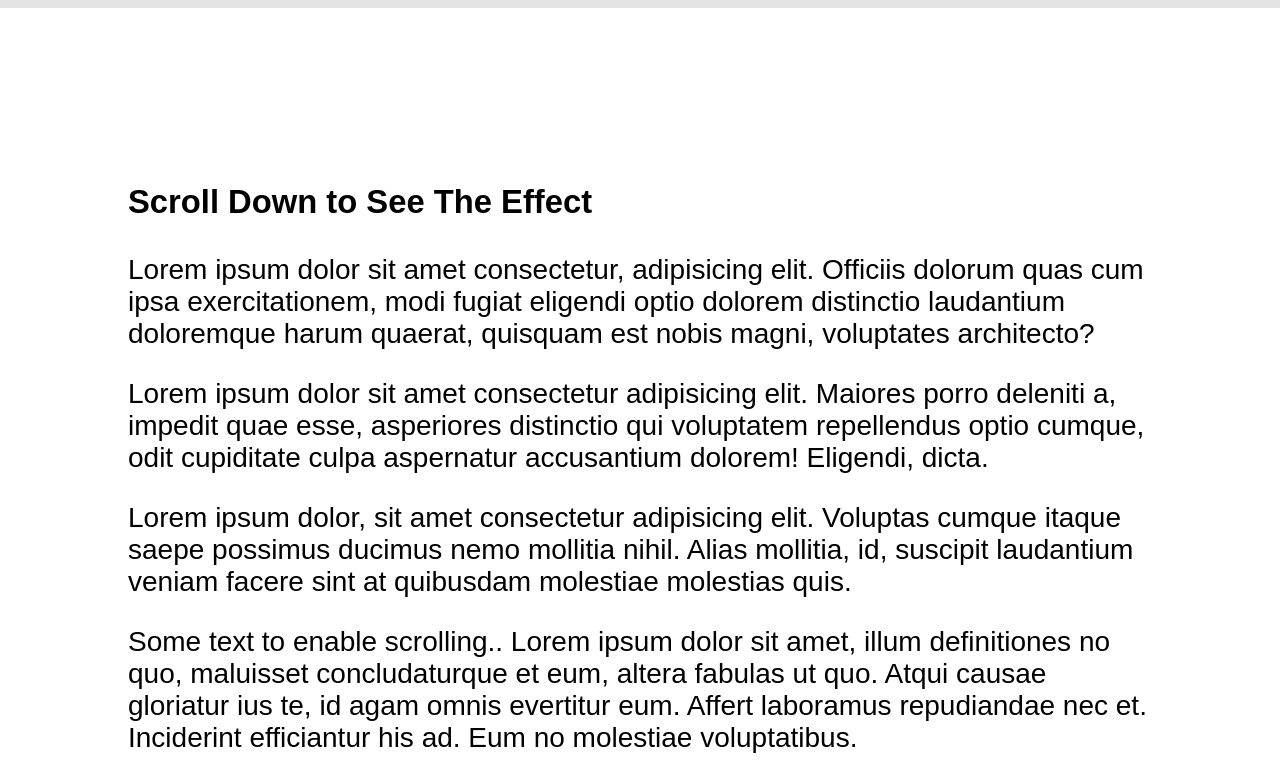
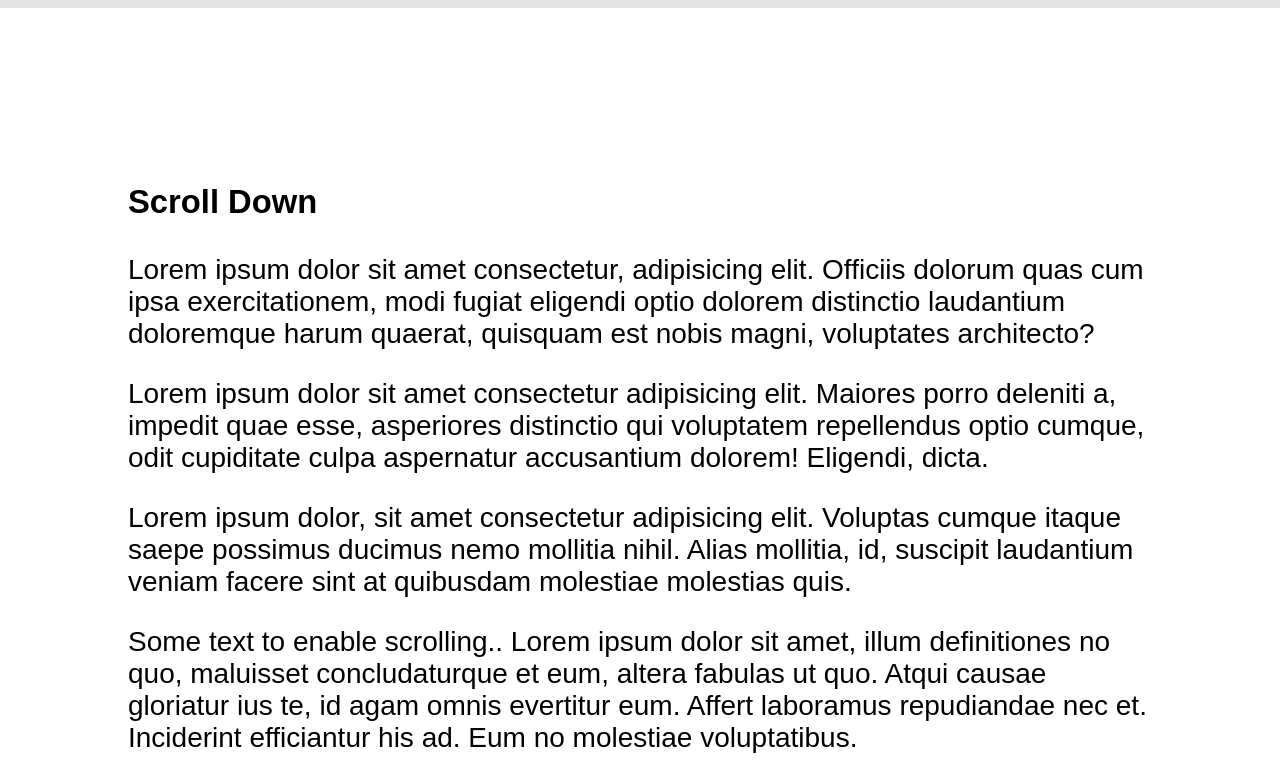
Before and after one commit to arsimmsejdiu/Javascript-Exercises, a plain HTML site: page Sroll progress bar/index.html in a window 1280 px wide. Shown: the top 779 px of the page. Drawn offline with Linux system fonts and the light colour scheme.

Commit message:
finished with the scroll bar

```diff
--- a/Sroll progress bar/index.html
+++ b/Sroll progress bar/index.html
@@ -11,7 +11,7 @@
       <div class="progress-bar" id="bar"></div>
     </div>
     <div class="content">
-      <h3>Scroll Down to See The Effect</h3>
+      <h3>Scroll Down </h3>
       <p>
         Lorem ipsum dolor sit amet consectetur, adipisicing elit. Officiis
         dolorum quas cum ipsa exercitationem, modi fugiat eligendi optio dolorem
```
